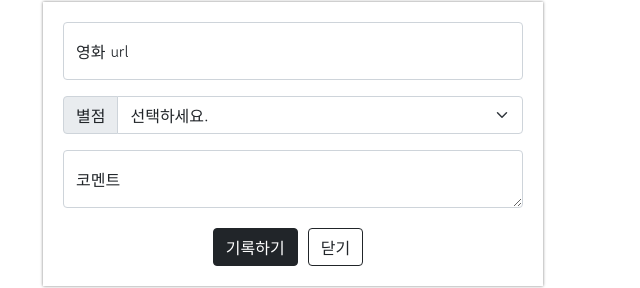
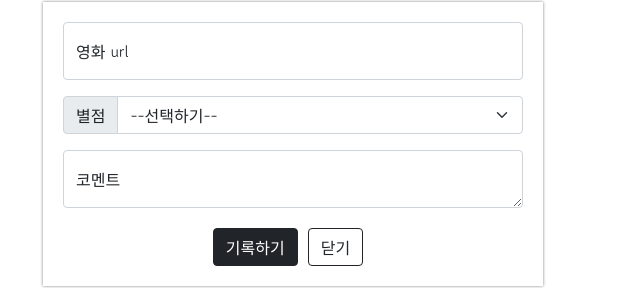
Before and after one commit to nukatee/mypage, a plain HTML site: page index.html in a window 1280 px wide. Shown: the part 268-556 px from the top of the page, 347-987 px from the left. Drawn offline with nearby package versions, Linux system fonts and the light colour scheme.

Commit message:
Update index.html

```diff
--- a/index.html
+++ b/index.html
@@ -93,7 +93,7 @@
         <div class="input-group mb-3">
             <label class="input-group-text" for="inputGroupSelect01">별점</label>
             <select class="form-select" id="inputGroupSelect01">
-              <option selected>선택하세요.</option>
+              <option selected>--선택하기--</option>
               <option value="1">⭐</option>
               <option value="2">⭐⭐</option>
               <option value="3">⭐⭐⭐</option>
```
